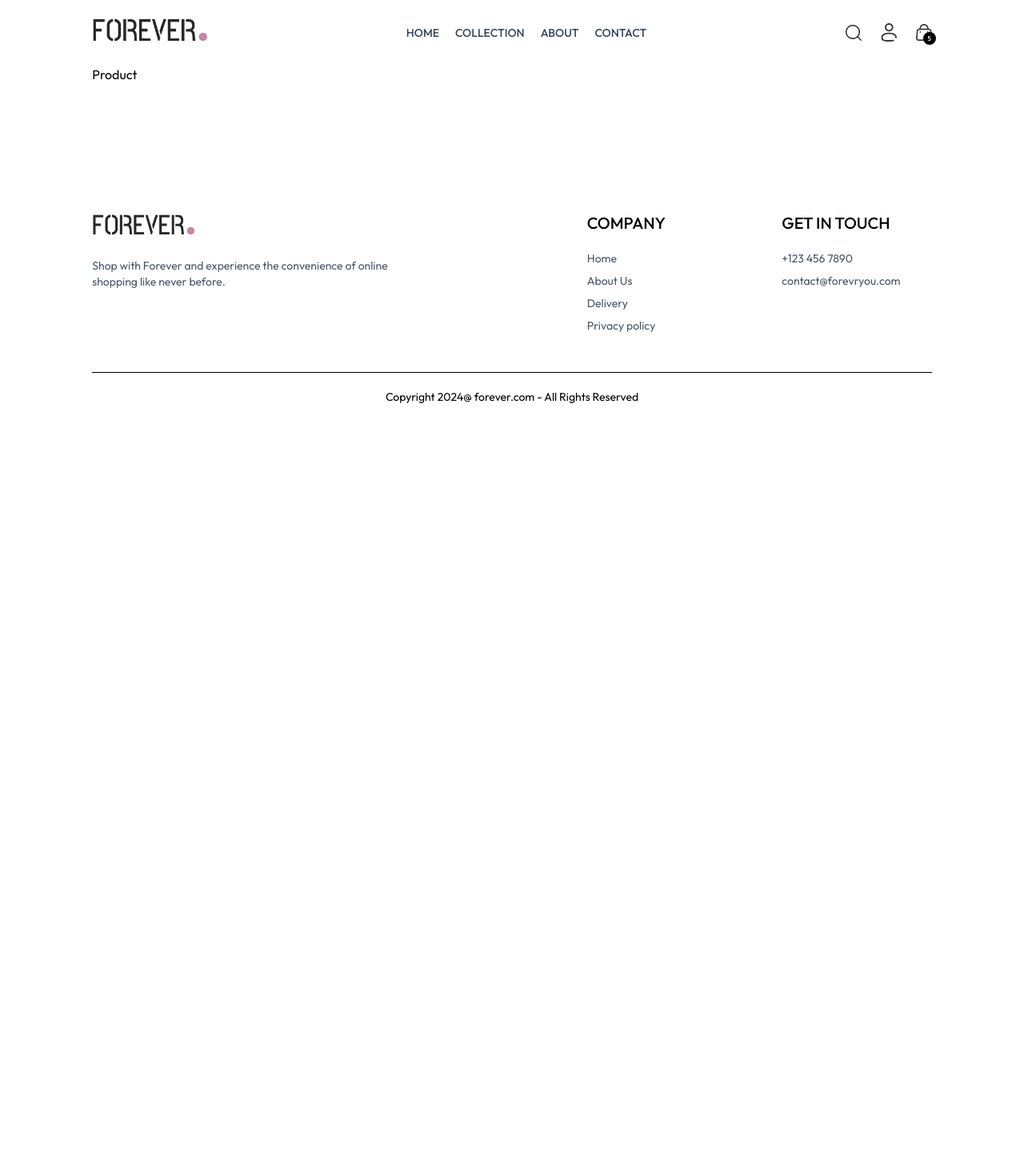
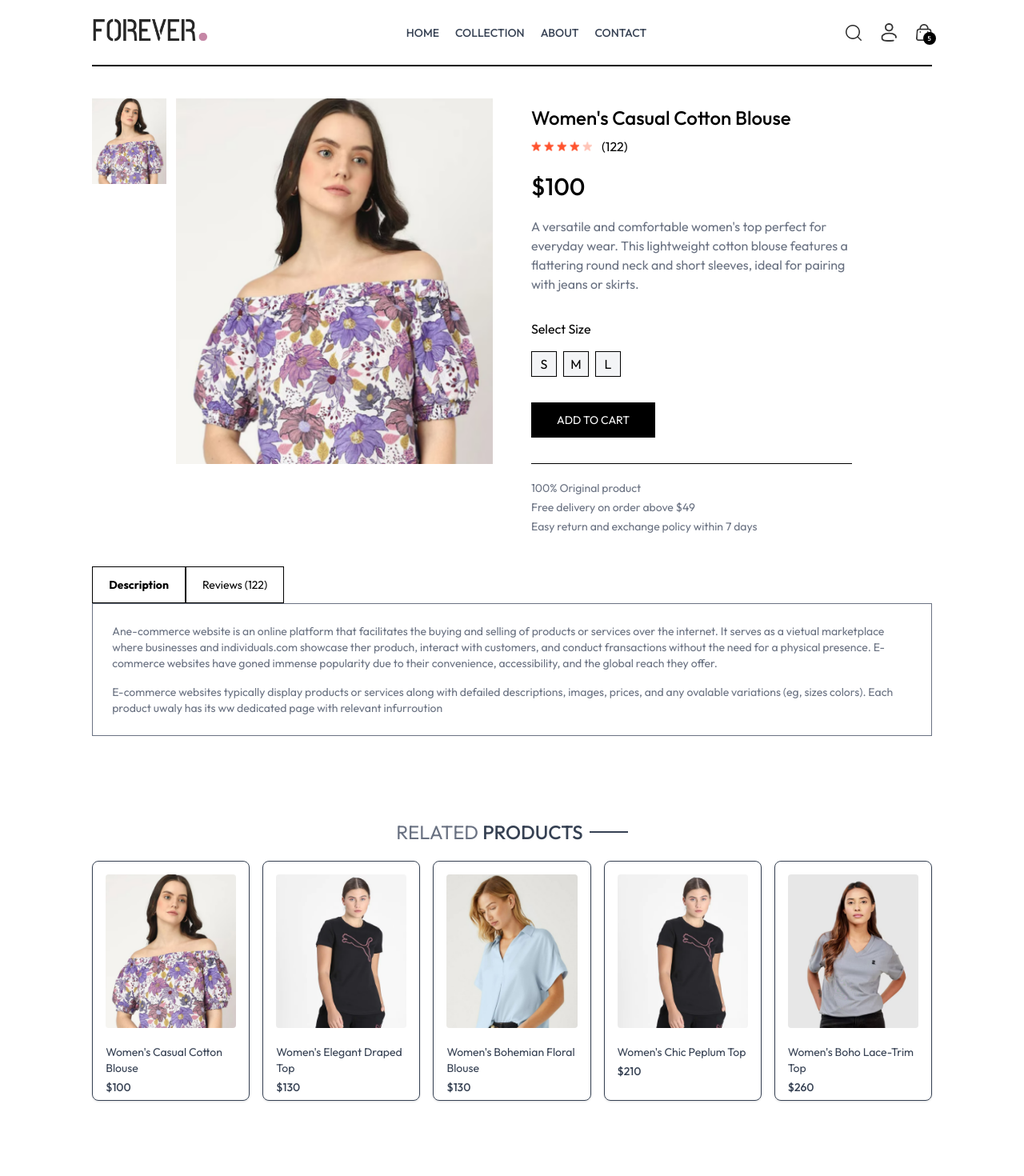
Before and after one commit to LenonCunha33/Ecommerce2.0, a React (Vite) app in the folder frontend/: page /product/aaaaa in a window 1280 px wide. Shown: the top 1470 px of the page at 80% size. Before the commit the page ends 800 px from the top, so only its background shows below. Built offline with nearby package versions, Linux system fonts and the light colour scheme.

Commit message:
added product page

```diff
--- a/frontend/src/Components/RelatedProducts.jsx
+++ b/frontend/src/Components/RelatedProducts.jsx
@@ -1,7 +1,46 @@
-import React from 'react';
+import { ShopContext } from '../Context/ShopContext';
+import { useContext, useEffect, useState } from 'react';
+import Title from './Title';
+import ProductdItem from './ProductItem';
 
-const RelatedProducts = () => {
-  return <div>RelatedProducts</div>;
+const RelatedProducts = ({ category, subCategory }) => {
+  const { products } = useContext(ShopContext);
+
+  const [relatedProd, setRelatedProd] = useState([]);
+
+  useEffect(() => {
+    if (products.length > 0) {
+      let productsCopy = [...products];
+
+      productsCopy = productsCopy.filter(
+        (product) =>
+          product.category === category && product.subCategory === subCategory
+      );
+
+      setRelatedProd(productsCopy.slice(0, 5));
+    }
+  }, [products, category, subCategory]);
+
+  return (
+    <div className='my-24'>
+      <div className='text-center text-2xl py-2'>
+        <Title text1={'RELATED'} text2={'PRODUCTS'} />
+      </div>
+
+      <div className='grid grid-cols-2  sm:grid-cols-3 md:grid-cols-4 lg:grid-cols-5 gap-4 gap-y-6 '>
+        {relatedProd.map((item, index) => (
+          <ProductdItem
+            key={index}
+            id={item._id}
+            name={item.name}
+            price={item.price}
+            image={item.image}
+            className='cursor-pointer w-[24%]  sm:w-full sm:mb-3 flex-shrink-0  object-cover'
+          />
+        ))}
+      </div>
+    </div>
+  );
 };
 
 export default RelatedProducts;
--- a/frontend/src/Pages/Product.jsx
+++ b/frontend/src/Pages/Product.jsx
@@ -1,7 +1,160 @@
-import React from 'react';
+import { useContext, useEffect, useState } from 'react';
+import { useParams } from 'react-router-dom';
+import { ShopContext } from '../Context/ShopContext';
+import { assets } from '../assets/assets';
+import RelatedProducts from '../Components/RelatedProducts';
 
 const Product = () => {
-  return <div>Product</div>;
+  const { productId } = useParams();
+  const { products, currency, addToCart } = useContext(ShopContext);
+  const [productsData, setProductsData] = useState(false);
+  const [image, setImage] = useState('');
+  const [size, setSize] = useState('');
+
+  const fetchProductsData = () => {
+    products.map((product) => {
+      if (product._id === productId) {
+        setProductsData(product);
+        setImage(product.image[0]);
+        return null;
+      }
+    });
+  };
+
+  useEffect(() => {
+    fetchProductsData();
+  }, [productId, products]);
+
+  return productsData ? (
+    <div className='border-t-2 pt-10 transition-opacity ease-in duration-500 opacity-100'>
+      {/* ---------------------- Producsts Data ----------------------*/}
+      <div className='flex gap-12 sm:gap-12 flex-col sm:flex-row'>
+        {/* ---------------------- products images ---------------------- */}
+
+        <div className='flex-1 flex flex-col-reverse gap-3 sm:flex-row '>
+          {/* ---------------------- List images ----------------------*/}
+          <div className='flex sm:flex-col  overflow-x-auto sm:overflow-y-scroll justify-between  sm:justify-normal sm:w-[18.7%] w-full'>
+            {productsData.image.map((item, index) => (
+              <img
+                key={index}
+                src={item}
+                alt='product'
+                onClick={() => setImage(item)}
+                className='cursor-pointer w-[24%]  sm:w-full sm:mb-3 flex-shrink-0  object-cover'
+              />
+            ))}
+          </div>
+
+          {/*---------------------- main img---------------------- */}
+          <div className='w-full sm:w-[80%]'>
+            <img
+              src={image}
+              alt='product'
+              className='w-full h-auto object-cover'
+            />
+          </div>
+        </div>
+
+        {/* ---------------------- products details ---------------------- */}
+
+        <div className='flex-1'>
+          <h1 className='font-medium text-2xl mt-2'>{productsData.name}</h1>
+
+          <div className='flex items-center gap-1 mt-2'>
+            <img src={assets.star_icon} alt='' className='w-3 5' />
+            <img src={assets.star_icon} alt='' className='w-3 5' />
+            <img src={assets.star_icon} alt='' className='w-3 5' />
+            <img src={assets.star_icon} alt='' className='w-3 5' />
+            <img src={assets.star_dull_icon} alt='' className='w-3 5' />
+
+            <p className='pl-2'>(122)</p>
+          </div>
+
+          <p className='mt-5 text-3xl font-medium'>
+            {currency}
+            {productsData.price}
+          </p>
+          <p className='mt-5 text-gray-500 md:w-4/5 '>
+            {productsData.description}
+          </p>
+
+          {/*  */}
+
+          <div className='flex flex-col gap-4 my-8'>
+            <p className=''>Select Size</p>
+            <div className='flex gap-2'>
+              {productsData.sizes.map((item, index) => (
+                <button
+                  key={index}
+                  onClick={() => {
+                    setSize(item);
+                  }}
+                  className={`w-8 h-8 border bg-gray-100 flex items-center justify-center cursor-pointer
+                  ${item === size ? 'border-orange-500' : ''}
+                  `}
+                >
+                  {item}
+                </button>
+              ))}
+            </div>
+          </div>
+
+          {/*  */}
+
+          <button
+            onClick={() => addToCart(productsData._id, size)}
+            className='bg-black text-white py-3 px-8 text-sm active:bg-gray-700'
+          >
+            ADD TO CART
+          </button>
+
+          <hr className='mt-8 sm:w-4/5' />
+
+          <div className='flex flex-col gap-1 mt-5 text-sm text-gray-500'>
+            <p>100% Original product </p>
+            <p>Free delivery on order above $49</p>
+            <p> Easy return and exchange policy within 7 days </p>
+          </div>
+        </div>
+      </div>
+
+      {/* ---------------------- Products Description and review section ----------------------*/}
+
+      <div className='mt-10'>
+        <div className='flex'>
+          <b className='px-5 py-3 text-sm border'>Description</b>
+          <p className='px-5 py-3 text-sm border'>Reviews (122)</p>
+        </div>
+
+        <div className=' flex flex-col gap-4 border px-6 py-6 text-sm text-gray-500 '>
+          <p>
+            Ane-commerce website is an online platform that facilitates the
+            buying and selling of products or services over the internet. It
+            serves as a vietual marketplace where businesses and individuals.com
+            showcase ther produch, interact with customers, and conduct
+            fransactions without the need for a physical presence. E-commerce
+            websites have goned immense popularity due to their convenience,
+            accessibility, and the global reach they offer.
+          </p>
+          <p>
+            E-commerce websites typically display products or services along
+            with defailed descriptions, images, prices, and any ovalable
+            variations (eg, sizes colors). Each product uwaly has its ww
+            dedicated page with relevant infurroution
+          </p>
+        </div>
+      </div>
+
+      {/* ----------------------  Display Products  Products ----------------------*/}
+
+      <RelatedProducts
+        category={productsData.category}
+        subCategory={productsData.subCategory}
+      />
+    </div>
+  ) : (
+    <div className='opacity-0'></div>
+  );
 };
 
 export default Product;
```
